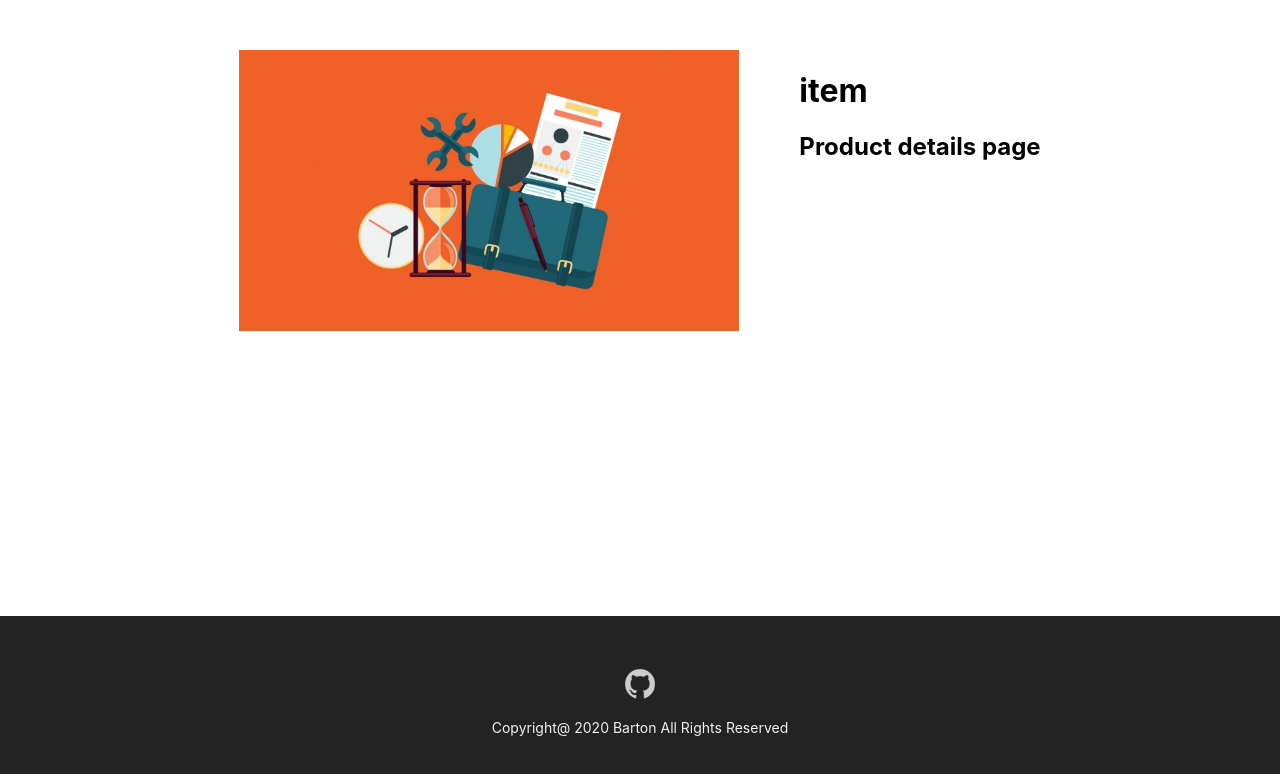
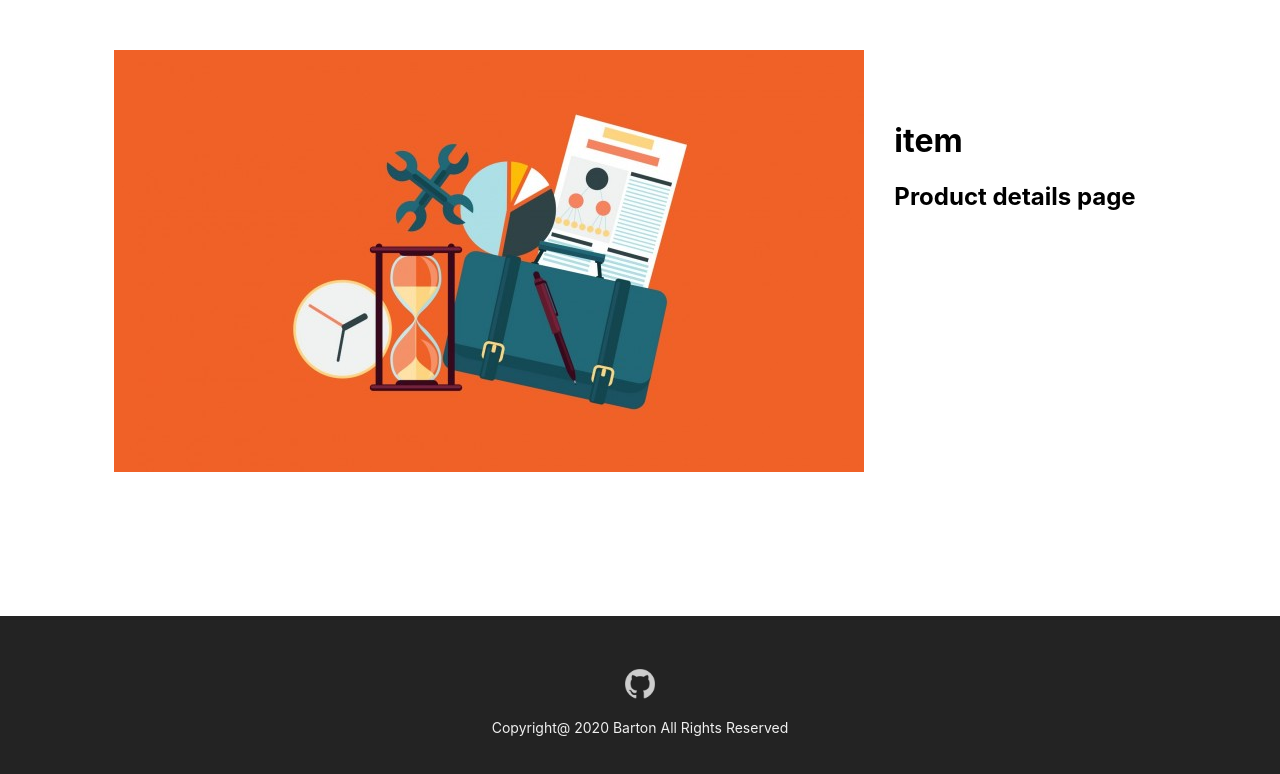
Before and after one commit to ruihuaniu/search-what-you-want, a React (Create React App) app: page /item in a window 1280 px wide. Shown: the top 774 px of the page. Built offline with nearby package versions, Linux system fonts and the light colour scheme.

Commit message:
Fix product layout bugs

```diff
--- a/src/components/ProductsContainer/ProductDetail/ProductDetail.scss
+++ b/src/components/ProductsContainer/ProductDetail/ProductDetail.scss
@@ -1,16 +1,15 @@
 .product-detail-container {
   max-width: 1500px;
-  margin: 0 auto;
+  margin: 50px auto;
   display: flex;
   flex-flow: row wrap;
-
   justify-content: center;
 }
 
 .product-left-container {
-  margin: 50px 30px;
+  //   padding: 50px 30px;
   img {
-    max-width: 500px;
+    max-width: 100%;
     max-height: 450px;
     object-fit: cover;
   }
@@ -19,5 +18,5 @@
 .product-right-container {
   //   min-width: 500px;
   text-align: left;
-  margin: 50px 30px;
+  padding: 50px 30px;
 }
```
